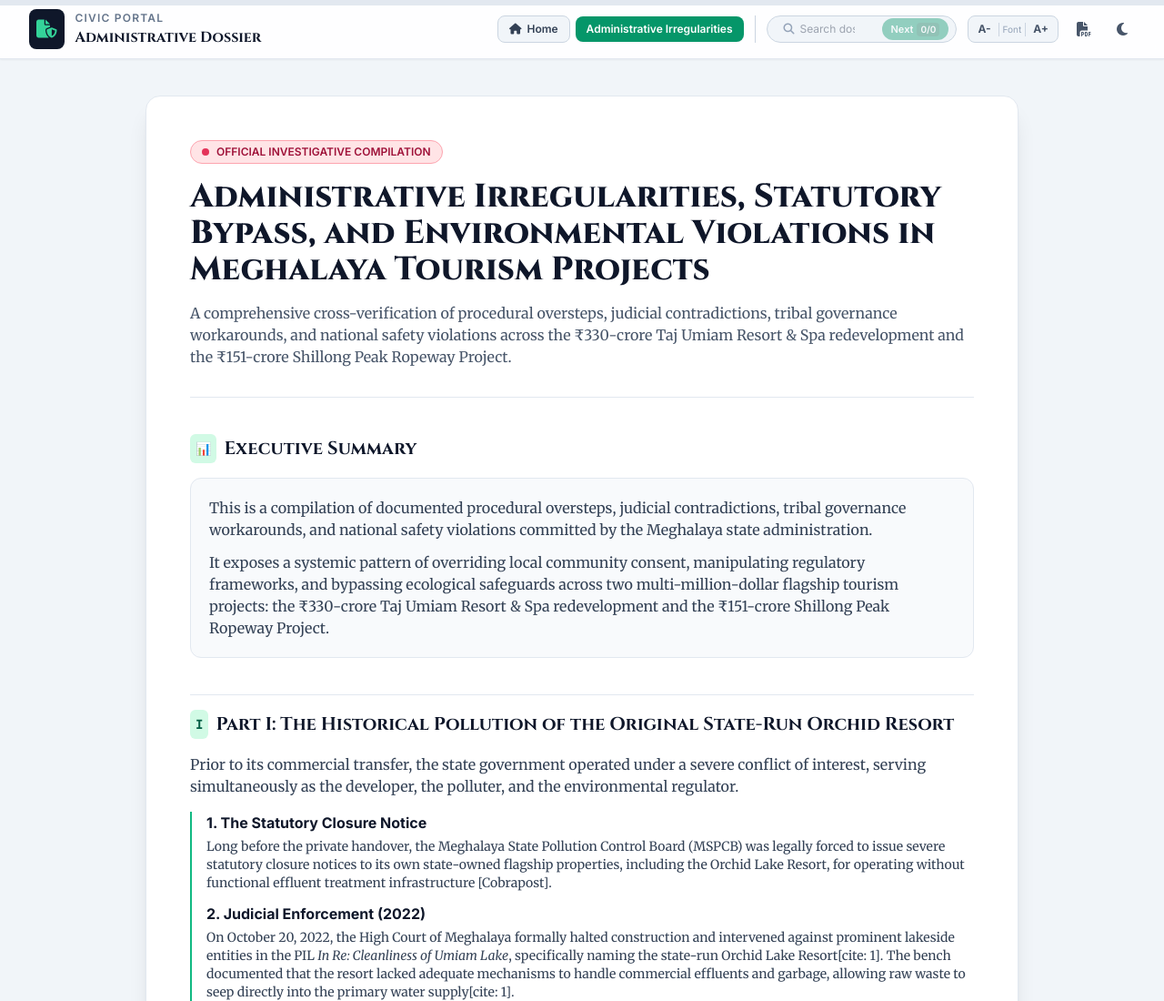
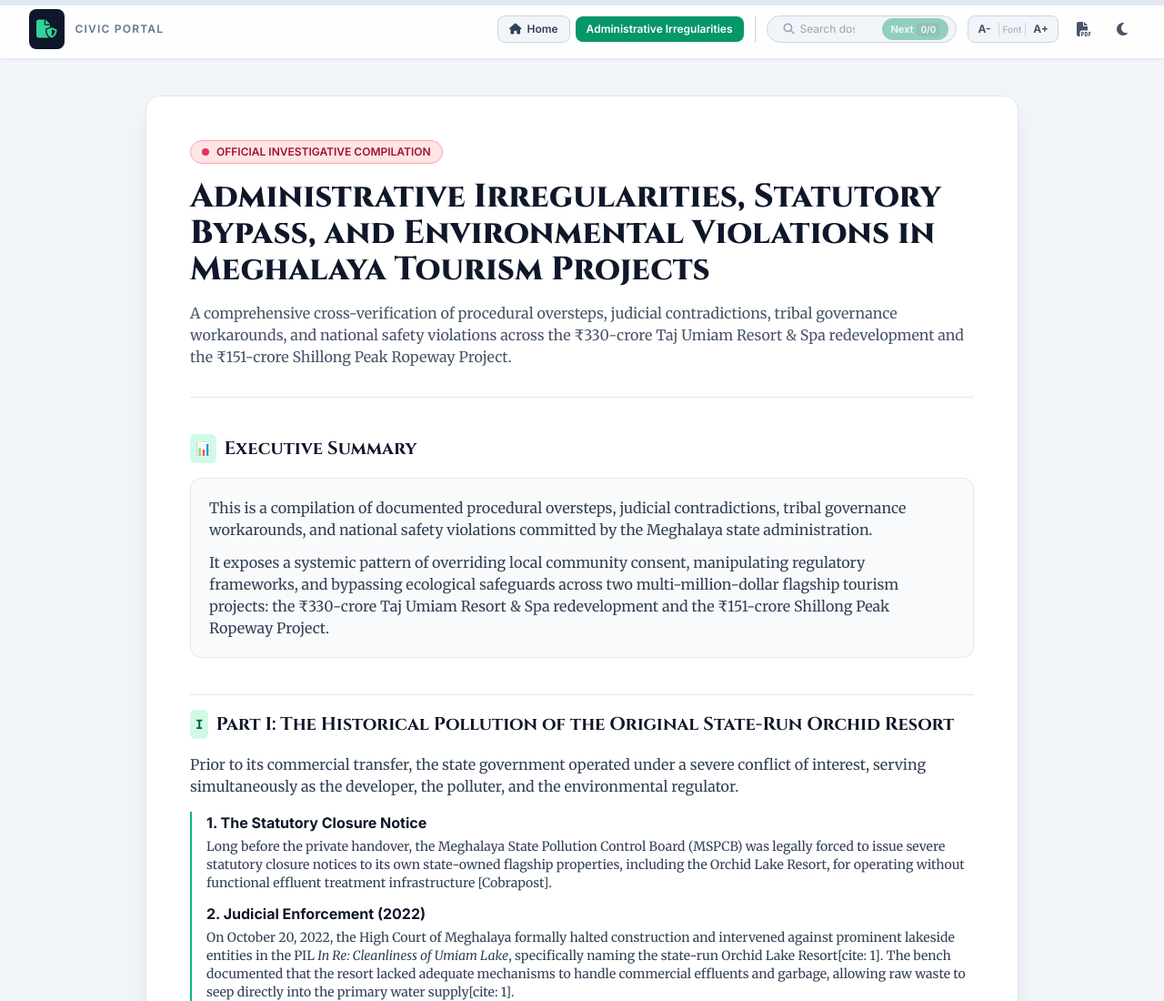
Before and after one commit to Maxxmeghalayaphilharmonicsociety/Shillong-City-Decongestion, a plain HTML site: page administrative_irregularities.html in a window 1280 px wide. Shown: the top 1100 px of the page at 91% size. Drawn offline with nearby package versions, Linux system fonts and the light colour scheme.

Commit message:
Update administrative_irregularities.html

```diff
--- a/administrative_irregularities.html
+++ b/administrative_irregularities.html
@@ -78,7 +78,6 @@
                     </div>
                     <div>
                         <span class="block text-xs uppercase tracking-widest text-slate-500 dark:text-slate-400 font-semibold">Civic Portal</span>
-                        <a href="index.html" class="font-heading font-bold text-sm sm:text-base text-slate-900 dark:text-white hover:text-emerald-500 transition">Administrative Dossier</a>
                     </div>
                 </div>
 
```
